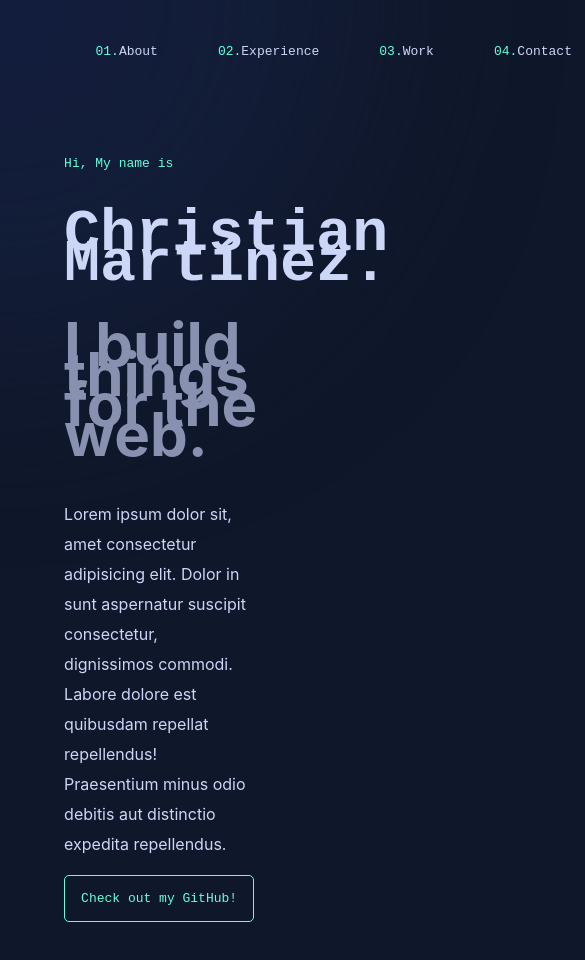
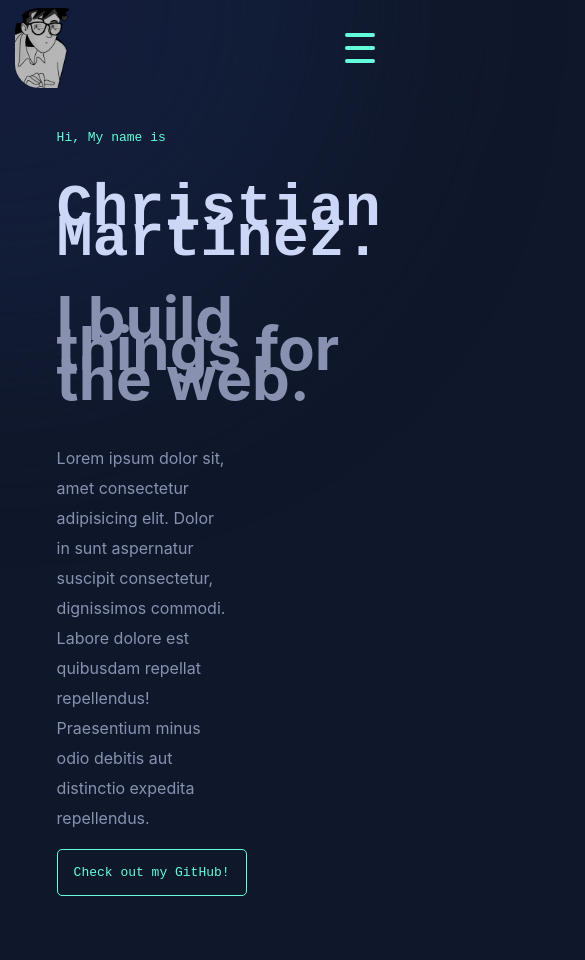
Before and after one commit to Xhan88/christianmq, a React (Vite) app: page / in a window 390 px wide. Shown: the top 960 px of the page, 585 px wide, since content can reach past the window. After the commit the page ends 934 px from the top, so only its background shows below. Built offline with nearby package versions, Linux system fonts and the light colour scheme.

Commit message:
26/02/25

```diff
--- a/src/Header/Header.jsx
+++ b/src/Header/Header.jsx
@@ -9,7 +9,7 @@ const Header = () => {
       </p>
       <h1 className="name">Christian Martínez.</h1>
       <h2 className="name-tex-section">I build things for the web.</h2>
-      <p>Lorem ipsum dolor sit, amet consectetur adipisicing elit. Dolor in sunt aspernatur suscipit consectetur, dignissimos commodi. Labore dolore est quibusdam repellat repellendus! Praesentium minus odio debitis aut distinctio expedita repellendus.</p>
+      <p className="description">Lorem ipsum dolor sit, amet consectetur adipisicing elit. Dolor in sunt aspernatur suscipit consectetur, dignissimos commodi. Labore dolore est quibusdam repellat repellendus! Praesentium minus odio debitis aut distinctio expedita repellendus.</p>
       <a
           href="https://github.com/Xhan88"
           target="_blank"
--- a/src/Header/header.css
+++ b/src/Header/header.css
@@ -1,5 +1,6 @@
 .gretting-container {
-   margin: 10%;
+   margin: 5%;
+   margin-left: 8%;
    padding: 5%;
    padding-top: 1%;
    box-sizing: border-box;
@@ -24,10 +25,10 @@
     font-size: 60px;
 }
 
-p {
-    color: var(--light-color);
+.description {
+    color: var(--grey-color);
     font-family:  Calibre, Inter, "San Francisco", "SF Pro Text", -apple-system, system-ui, sans-serif;
-    padding-right: 30%;
+    padding-right: 40%;
 }
 
 .btn-github {
@@ -40,7 +41,6 @@ p {
     font-family: "SF Mono", "Fira Code", "Fira Mono", "Roboto Mono", monospace;
     line-height: 1;
     text-decoration: none;
-    /* margin-left: 5%; */
     font-size: 13px;
     cursor: pointer;
 }
--- a/src/NavBar/NavBar.jsx
+++ b/src/NavBar/NavBar.jsx
@@ -1,6 +1,10 @@
+import { useState } from "react"
 import "./navbar.css"
 
 const NavBar = () => {
+
+  const [menuOpen, setMenuOpen] = useState(false)
+
   return (
     <>
     <div className="nav-container">
@@ -8,7 +12,13 @@ const NavBar = () => {
          <img className="img-nav" src="./481.png" alt="" />
       </div>
 
-      <ol className="list">
+      <div className={`hamburguesa ${menuOpen ? "open": ""}`} onClick={() => setMenuOpen(!menuOpen)}>
+        <span></span>
+        <span></span>
+        <span></span>
+      </div>
+
+      <ol className={`list ${menuOpen ? "open" : ""}`}>
           <li><span>01.</span>About</li>
           <li><span>02.</span>Experience</li>
           <li><span>03.</span>Work</li>
--- a/src/NavBar/navbar.css
+++ b/src/NavBar/navbar.css
@@ -1,69 +1,62 @@
-.nav-container{
+
+  /* --- ESTILOS GENERALES DEL NAVBAR --- */
+.nav-container {
   display: flex;
   justify-content: space-between;
+  align-items: center;
   margin: 2%;
+  position: relative;
+  z-index: 100;
 }
 
-.nav-container ol{
-    display: flex;
-
-}
-
-.nav-container li {
-    margin: 20px;
-    padding-left: 20px;
-    color: var(--light-color);
-    list-style: none;
-    font-family: "SF Mono", "Fira Code", "Fira Mono", "Roboto Mono", monospace;
-    font-size: 13px;
-
-}
-
-.nav-container ol li:hover  {
-     color: var(--green-color);
-}
-
+/* --- IMAGEN / LOGO --- */
 .img-container {
   display: inline-block;
   position: relative;
   border-radius: 30%;
-    overflow: hidden; /* Asegura que la capa no se salga del borde */
+  overflow: hidden;
   width: 5rem;
   height: 5rem;
+}
+
+.img-container:hover {
+  background-color: var(--green-color);
+  cursor: pointer;
+  transition: 1s;
 }
 
 .img-nav {
   width: 100%;
   height: 100%;
-    object-fit: cover; /* Ajusta la imagen al tamaño del div */
+  object-fit: cover;
 }
 
-  .img-container::after {
-    content: "";
-    position: absolute;
-    top: 0;
-    left: 0;
-    width: 100%;
-    height: 100%;
-    background: rgba(100, 255, 218, 0.1);/* Color negro con 50% de opacidad */
-  }
-  .img-container:hover {
-    background-color: aqua;
-    cursor: pointer;
-    transition: 1s;
+/* --- LISTA DE NAVEGACIÓN (Desktop) --- */
+.list {
+  display: flex;
+  list-style: none;
+  align-items: center;
 }
 
-ul{
+.list li {
+  margin: 20px;
+  padding-left: 20px;
   color: var(--light-color);
+  font-family: "SF Mono", "Fira Code", "Fira Mono", "Roboto Mono", monospace;
+  font-size: 13px;
+  cursor: pointer;
+  transition: color 0.3s ease;
 }
-ol li{
-    cursor: pointer;
+
+.list li:hover {
+  color: var(--green-color);
 }
 
 span {
   color: var(--green-color);
 }
 
+/* --- BOTÓN RESUME --- */
 .btn-navbar {
   display: inline-block;
   color: var(--green-color);
@@ -74,13 +67,155 @@ span {
   font-family: "SF Mono", "Fira Code", "Fira Mono", "Roboto Mono", monospace;
   line-height: 1;
   text-decoration: none;
-        margin-left: 15px;
   font-size: 13px;
   cursor: pointer;
+  transition: transform 0.3s ease, box-shadow 0.3s ease;
 }
 
 .btn-navbar:hover {
   transform: translate(-5px, -5px);
   box-shadow: 5px 5px 0px var(--green-color);
+}
+
+/* --- BOTÓN HAMBURGUESA (Solo en móviles) --- */
+.hamburgesa {
+  display: none; /* Oculto en pantallas grandes */
+  font-size: 28px;
+  cursor: pointer;
+  color: var(--green-color);
+  background: none;
+  border: none;
+}
+
+/* --- MENÚ RESPONSIVE --- */
+@media (max-width: 768px) {
+  /* Mostrar el botón hamburguesa */
+  .hamburgesa {
+    display: block;
+    z-index: 999;
+    margin-right: 10px;
+    font-family: "SF Mono", "Fira Code", "Fira Mono", "Roboto Mono", monospace;
+  }
+
+  /* Ocultar la lista por defecto */
+  .list {
+    display: none;
+    position: absolute;
+    top: 0;
+    right: 0;
+    background: rgba(0, 0, 0, 0.9);
+    width: 20rem;
+    height: 80vh;
+    flex-direction: column;
+    padding: 10px;
+    border-radius: 10px;
+    text-align: center;
+    transform: translateY(-20px);
+    opacity: 0;
+    transition: transform 0.3s ease, opacity 0.3s ease;
+
+  }
+
+  /* Mostrar el menú cuando está abierto */
+  .list.open {
+    display: flex;
+    align-items: center;
+    transform: translateY(0);
+    opacity: 1;
+  }
+
+  /* Ajustes de los elementos en el menú móvil */
+  .list li {
+    margin: 20px 0;
+    padding: 20px;
+  }
+
+  /* Ajuste del botón Resume en móviles */
+  .btn-navbar {
+    width: 50%;
+    text-align: center;
+    margin-top: 10px;
+  }
+}
+
+/* --- BOTÓN HAMBURGUESA ANIMADO --- */
+.hamburguesa {
+  display: none;
+  width: 30px;
+  height: 30px;
+  cursor: pointer;
+  position: relative;
+  z-index: 1001;
+}
+
+.hamburguesa span {
+  display: block;
+  width: 100%;
+  height: 4px;
+  background: var(--green-color);
+  border-radius: 5px;
+  position: absolute;
+  transition: 0.3s ease;
+}
+
+/* Línea superior */
+.hamburguesa span:nth-child(1) {
+  top: 0;
+}
+
+/* Línea media */
+.hamburguesa span:nth-child(2) {
+  top: 50%;
+  transform: translateY(-50%);
+}
+
+/* Línea inferior */
+.hamburguesa span:nth-child(3) {
+  bottom: 0;
+}
+
+/* --- ANIMACIÓN AL ABRIR EL MENÚ --- */
+.hamburguesa.open span:nth-child(1) {
+  transform: translateY(10px) rotate(45deg);
+}
+
+.hamburguesa.open span:nth-child(2) {
+  opacity: 0;
+}
+
+.hamburguesa.open span:nth-child(3) {
+  transform: translateY(-10px) rotate(-45deg);
+}
+
+/* --- RESPONSIVE PARA MOSTRAR EL BOTÓN --- */
+@media (max-width: 768px) {
+  .hamburguesa {
+    display: block;
+  }
+
+  .list {
+    display: none;
+    position: fixed;
+    top: 0;
+    right: 0;
+    width: 100%;
+    height: 100vh;
+    background: rgba(0, 0, 0, 0.9);
+    flex-direction: column;
+    justify-content: center;
+    align-items: center;
+    padding: 20px;
+    text-align: center;
+    transform: translateY(-100%);
+    opacity: 0;
+    transition: transform 0.3s ease, opacity 0.3s ease;
+    z-index: 999;
+  }
+
+  .list.open {
+    display: flex;
+    transform: translateY(0);
+    opacity: 1;
     transition: .5s;
   }
+}
```
Lines whose indentation alone changed are shown as unchanged.
